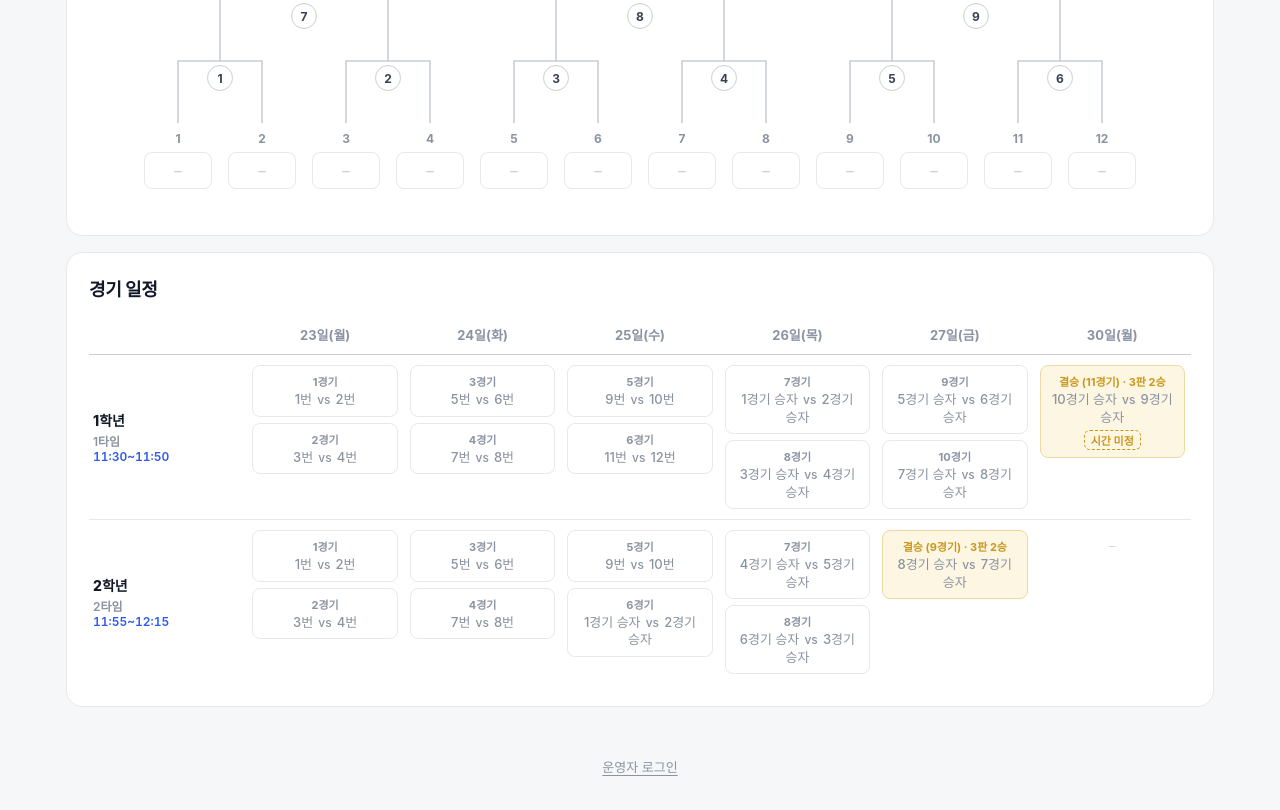
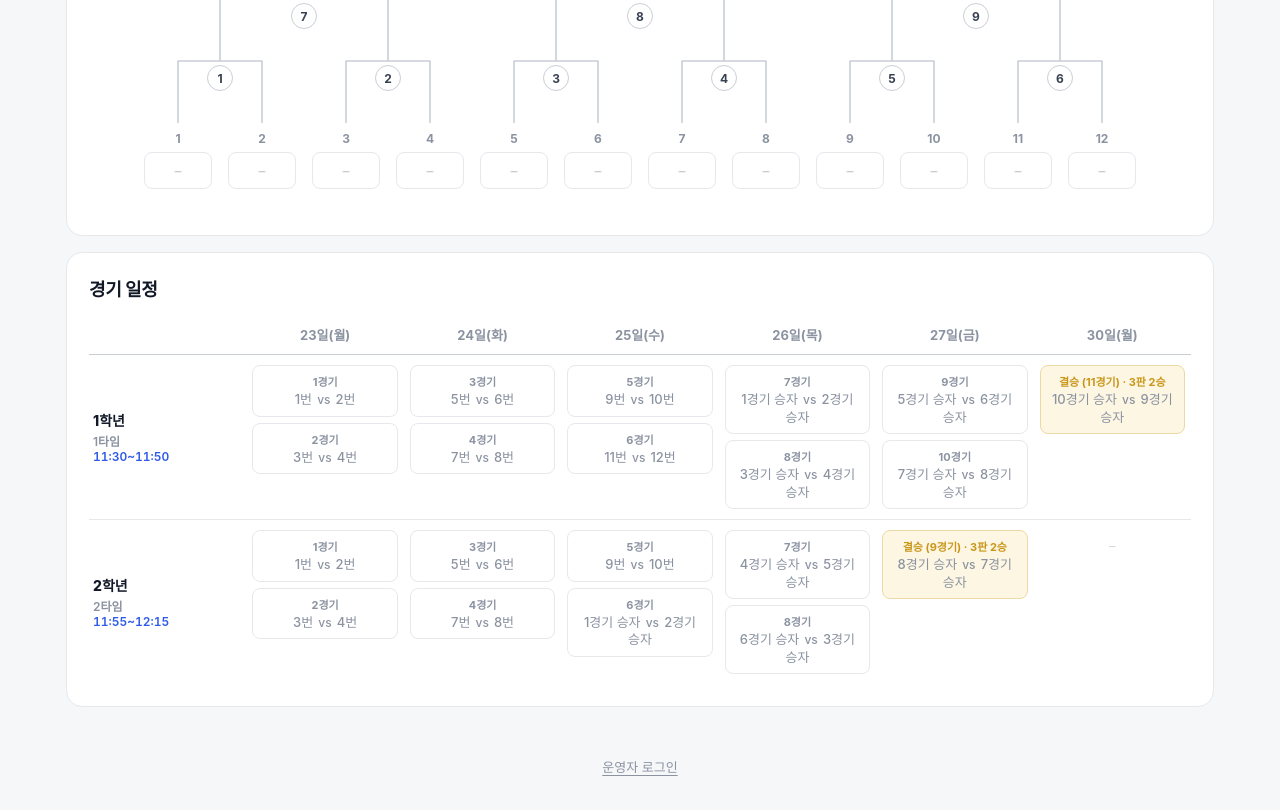
Before and after one commit to Hg0328/Bracket, a plain HTML site: page index.html in a window 1280 px wide. Shown: the part 472-1282 px from the top of the page. Drawn offline with Linux system fonts and the light colour scheme; no server answers; a web font is replaced by a local one.

Commit message:
1학년 결승 시간을 1타임으로 확정 ('시간 미정' 표시 제거)
Co-Authored-By: Claude Opus 5.5 <noreply@anthropic.com>
Claude-Session: https://claude.ai/code/session_018RfZsWHv5pfDY8XAyP1Laz

```diff
--- a/index.html
+++ b/index.html
@@ -567,7 +567,7 @@ var OWNER_EMAIL = "jungang2620920@onedu.jje.go.kr";
   // 결승: 2학년 11월 27일(금), 1학년 11월 30일(월) — 2026-11-16 사용자 지시 (11월 28일은 토요일)
   var START_DATE = new Date(2026, 10, 23), PER_DAY = 2;
   var FINAL_DATE = { g1: new Date(2026, 10, 30), g2: new Date(2026, 10, 27) };
-  var FINAL_NOTE = { g1: "시간 미정" };   // 1학년 결승 1타임/2타임 미정
+  var FINAL_NOTE = {};   // 결승 시간 메모 (예: { g1: "시간 미정" }). 1학년 결승은 1타임으로 확정 — 2026-11-17 사용자 지시
   var WEEK = ["일","월","화","수","목","금","토"];
 
   // 평일 번호(0 = 시작일) ↔ 날짜
```
Also changed, not shown: 1 other file.
